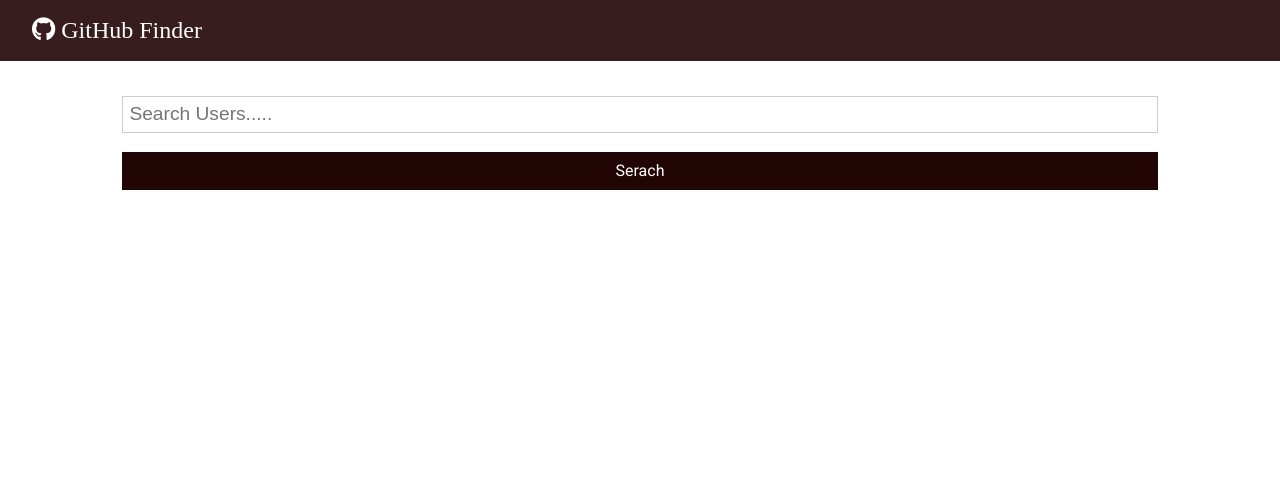
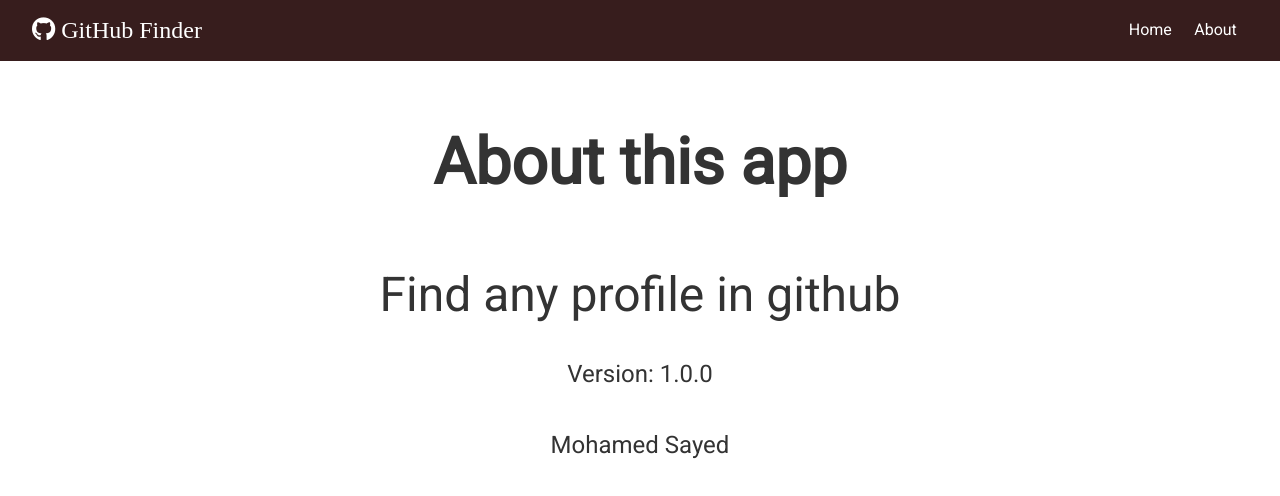
Before and after one commit to sirSayed98/github_finder, a React (Create React App) app in the folder github-finder/: page /about in a window 1280 px wide. Shown: the top 496 px of the page. Built offline with nearby package versions, Linux system fonts and the light colour scheme.

Commit message:
React Router setup

```diff
--- a/github-finder/package.json
+++ b/github-finder/package.json
@@ -9,6 +9,7 @@
     "axios": "^0.19.2",
     "react": "^16.13.1",
     "react-dom": "^16.13.1",
+    "react-router-dom": "^5.2.0",
     "react-scripts": "3.4.1"
   },
   "scripts": {
--- a/github-finder/src/App.js
+++ b/github-finder/src/App.js
@@ -1,9 +1,11 @@
-import React, { Component } from 'react';
+import React, { Component, Fragment } from 'react';
 import Navbar from './components/layout/Navbar'
 import User from './components/users/User'
 import Search from './components/users/Search'
 import Alert from './components/layout/Alert'
+import About from './components/Pages/About'
 import axios from 'axios'
+import { BrowserRouter as Router, Switch, Route } from 'react-router-dom'
 import './App.css';
 
 class App extends Component {
@@ -37,21 +39,29 @@
   }
   render() {
     return (
-      <div className="App">
+      <Router>
+        <div div className="App" >
           <Navbar />
           <div className="container">
             <Alert alert={this.state.alert} />
+            <Switch>
+              <Route exact path="/" render={props => (
+                <Fragment>
                   <Search
                     searchUsers={this.searchUsers}
                     clearUsers={this.clearUsers}
                     showClear={this.state.users.length > 0 ? true : false}
                     setAlert={this.setAlert}
-          >
-          </Search>  {/* prop up */}
+                  />{/* prop up */}
                   <User loading={this.state.loading} users={this.state.users} />
+                </Fragment>
+              )}></Route>
+              <Route exact path="/about" component={About}></Route>
+            </Switch>
+
           </div >
         </div >
-
+      </Router >
 
     );
   }
--- /dev/null
+++ b/github-finder/src/components/Pages/About.js
@@ -0,0 +1,14 @@
+import React from 'react';
+const About = () => {
+    return (
+        <div className="all-center ">
+            <h1 className="my-3 x-large" >About this app</h1>
+            <p className="my-1 large">Find any profile in github</p>
+            <p className="my-1 lead">Version: 1.0.0</p>
+            <p className="my-1 lead"> Mohamed Sayed</p>
+
+        </div >
+    );
+}
+
+export default About;
--- a/github-finder/src/components/layout/Navbar.js
+++ b/github-finder/src/components/layout/Navbar.js
@@ -1,5 +1,6 @@
 import React from 'react'
 import PropTypes from 'prop-types'
+import {Link} from 'react-router-dom'
 const Navbar = (props) => {
     //@reserved attribute (you cannot change its name )
     return (
@@ -7,6 +8,10 @@
             <h1>
                 <i className={props.icon}>  {props.title}</i>
             </h1>
+            <ul>
+                <li> <Link to="/">Home</Link></li>
+                <li> <Link to="/about">About</Link></li>
+            </ul>
         </nav>
 
     )
```
Also changed, not shown: 1 other file (tests, documents, lock files or other folders). Lines whose indentation alone changed are shown as unchanged.
